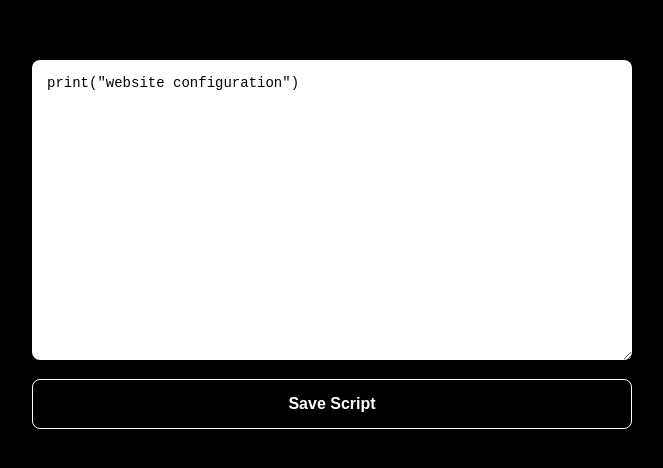
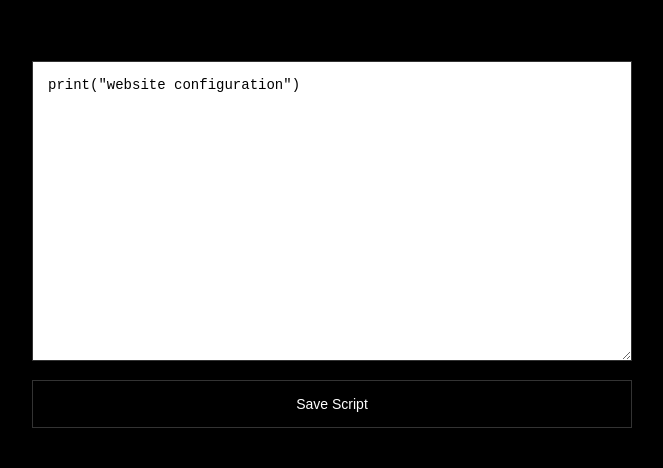
Before and after one commit to hehefhgdfgt/lua-script-manager, a website: page public/index.html in a window 1280 px wide. Shown: the part 176-644 px from the top of the page, without its empty margins (308-971 px from the left). Drawn offline with Linux system fonts and the light colour scheme.

Commit message:
Remove rounded corners, simple borders

```diff
--- a/public/index.html
+++ b/public/index.html
@@ -25,8 +25,7 @@
             height: 300px;
             background: #fff;
             color: #000;
-            border: none;
-            border-radius: 8px;
+            border: 1px solid #333;
             padding: 15px;
             font-family: monospace;
             font-size: 14px;
@@ -35,6 +34,7 @@
         }
         textarea:focus {
             outline: none;
+            border-color: #000;
         }
         button {
             width: 100%;
@@ -42,10 +42,8 @@
             padding: 15px;
             background: #000;
             color: #fff;
-            border: 1px solid #fff;
-            border-radius: 8px;
-            font-size: 16px;
-            font-weight: bold;
+            border: 1px solid #333;
+            font-size: 14px;
             cursor: pointer;
         }
         button:hover {
```
